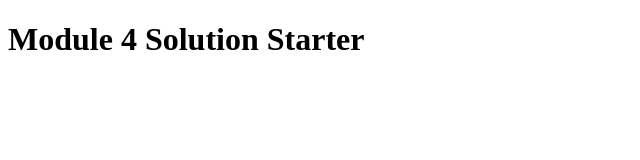
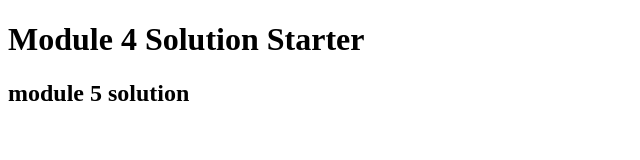
Before and after one commit to nileshgarg0023/project4, a plain HTML site: page index.html in a window 1280 px wide. Shown: the whole page, without its empty margins (0-640 px from the left). Drawn offline with Linux system fonts and the light colour scheme.

Commit message:
update index

```diff
--- a/index.html
+++ b/index.html
@@ -9,5 +9,6 @@
 </head>
 <body>
   <h1>Module 4 Solution Starter</h1>
+  <h2>module 5 solution</h2>
 </body>
 </html>
```
